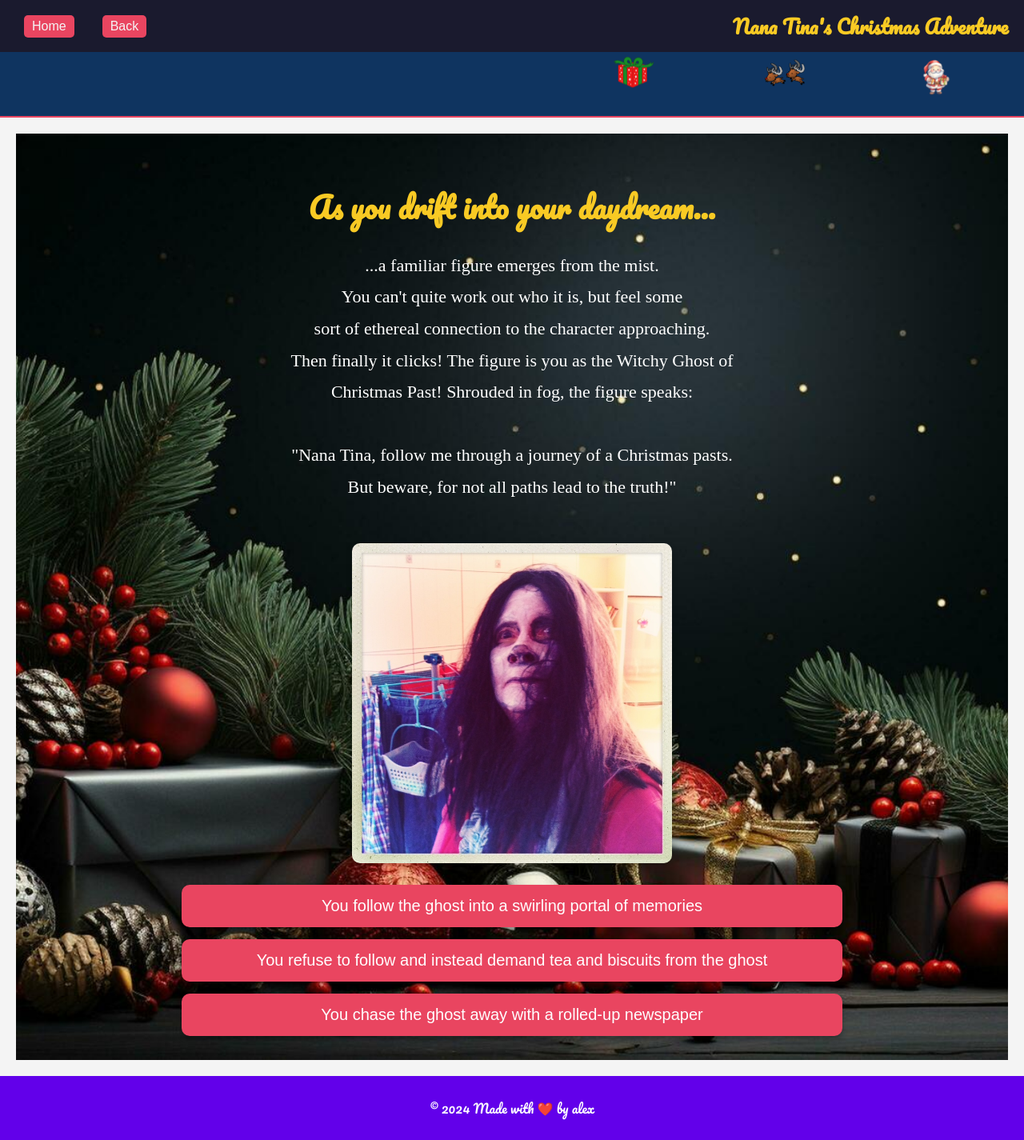
After one commit to alexbull1999/XmasGame2024, a Flask app: page /christmas-ghost in a window 1280 px wide. The commit adds this page. Shown: the whole page at 80% size. Run offline with Flask 3, Linux system fonts and the light colour scheme.

Commit message:
Storyline 1 finished, 2 in progress

```diff
--- a/app.py
+++ b/app.py
@@ -50,5 +50,35 @@ def scenario_mystery_stranger():
     return render_template("stranger.html")
 
 
+@app.route("/christmas-mystery/goose")
+def scenario_mystery_goose():
+    return render_template("goose.html")
+
+
+@app.route("/christmas-mystery/distracted")
+def scenario_mystery_distracted():
+    return render_template("distracted.html")
+
+
+@app.route("/christmas-mystery/earlyconfront")
+def scenario_mystery_earlyconfront():
+    return render_template("earlyconfront.html")
+
+
+@app.route("/christmas-ghost")
+def scenario_ghost():
+    return render_template("ghost.html")
+
+
+@app.route("/christmas-ghost/refusal")
+def scenario_ghost_refusal():
+    return render_template("ghostrefusal.html")
+
+
+@app.route("/christmas-ghost/newspaper")
+def scenario_ghost_newspaper():
+    return render_template("newspaper.html")
+
+
 if __name__ == "__main__":
     app.run(debug=True)
--- /dev/null
+++ b/templates/ghost.html
@@ -0,0 +1,33 @@
+{% extends "base.html" %}
+
+{% block content %}
+<div class="story-container">
+    <div class="story-premise">
+        <h2>As you drift into your daydream...</h2>
+        <p>
+            ...a familiar figure emerges from the mist.<br>
+            You can't quite work out who it is, but feel some<br>
+            sort of ethereal connection to the character approaching.<br>
+            Then finally it clicks! The figure is you as the Witchy Ghost of<br>
+            Christmas Past! Shrouded in fog, the figure speaks: <br><br>
+
+            "Nana Tina, follow me through a journey of a Christmas pasts.<br>
+            But beware, for not all paths lead to the truth!"<br>
+        </p>
+    </div>
+
+    <img src="/static/images/christmasghost.jpg" alt="Christmas Ghost" class="dead-end-image">
+
+    <div class="choices" id="choice-container">
+        <button onclick="location.href='/christmas-ghost/memories'" class="choice-button">
+            You follow the ghost into a swirling portal of memories
+        </button>
+        <button onclick="location.href='/christmas-ghost/refusal'" class="choice-button">
+            You refuse to follow and instead demand tea and biscuits from the ghost
+        </button>
+        <button onclick="location.href='/christmas-ghost/newspaper'" class="choice-button">
+            You chase the ghost away with a rolled-up newspaper
+        </button>
+    </div>
+</div>
+{% endblock %}
--- a/templates/mystery.html
+++ b/templates/mystery.html
@@ -27,7 +27,7 @@
         <button onclick="location.href='/christmas-mystery/distracted'" class="choice-button">
             You ignore the children's wails and go back to sipping on your tea. They probably had it coming...
         </button>
-        <button onclick="location.href='/christmas-mystery/give-up'" class="choice-button">
+        <button onclick="location.href='/christmas-mystery/earlyconfront'" class="choice-button">
             You decide Cate Blanchett must be involved in all this and go and confront her now
         </button>
     </div>
```
Also changed, not shown: templates/distracted.html (added, +19 -0 lines), templates/earlyconfront.html (added, +22 -0 lines), templates/ghostrefusal.html (added, +18 -0 lines), templates/goose.html (added, +22 -0 lines), templates/newspaper.html (added, +19 -0 lines), static/images/christmasghost.jpg (added), static/images/confusedghost.png (added), static/images/grandmatea.png (added), static/images/lilablanchett.jpg (added), static/images/newspaperghost.png (added).
